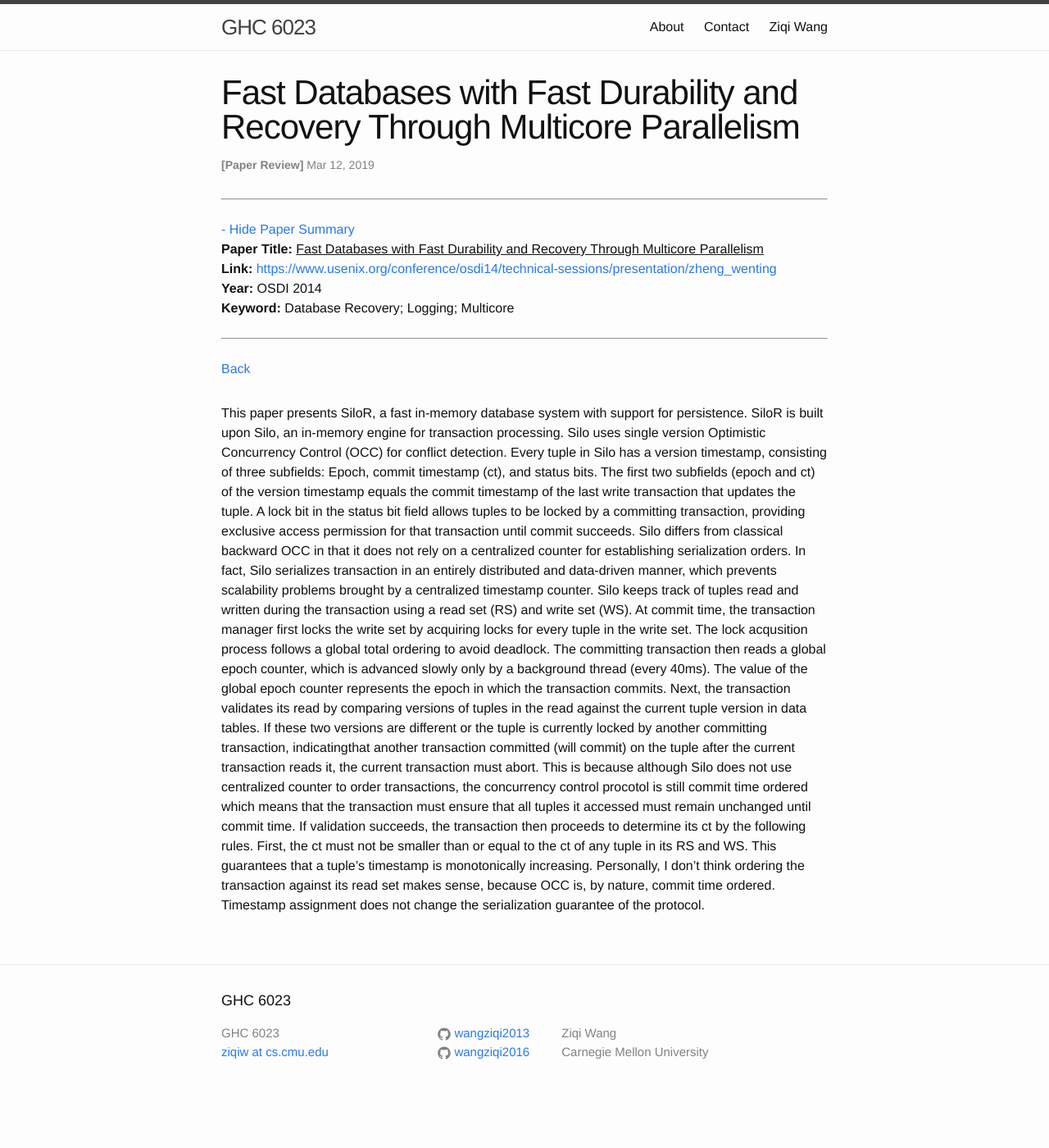
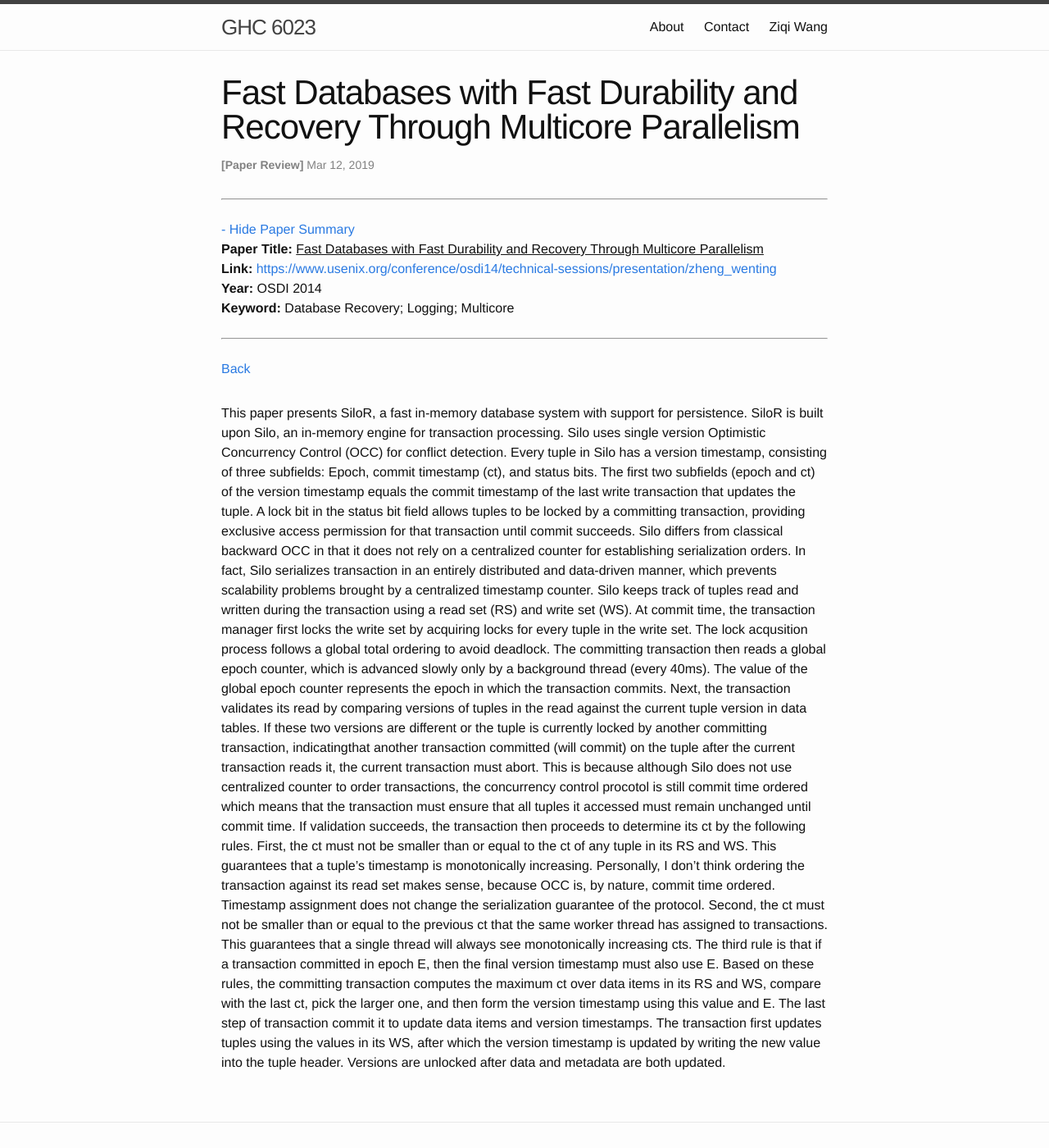
Before and after one commit to wangziqi2013/wangziqi2013.github.io, a Jekyll site: the page built from _posts/2019-03-11-silor.markdown, in a window 1280 px wide and 1400 px high. Shown: the whole window at 82% size. Built offline with Jekyll 4.4.1, drawn with Linux system fonts in a browser that asks for light colours.

Commit message:
Finish Silo commit

```diff
--- a/_posts/2019-03-11-silor.markdown
+++ b/_posts/2019-03-11-silor.markdown
@@ -34,4 +34,11 @@ means that the transaction must ensure that all tuples it accessed must remain u
 succeeds, the transaction then proceeds to determine its ct by the following rules. First, the ct must not be smaller than
 or equal to the ct of any tuple in its RS and WS. This guarantees that a tuple's timestamp is monotonically increasing.
 Personally, I don't think ordering the transaction against its read set makes sense, because OCC is, by nature, commit
-time ordered. Timestamp assignment does not change the serialization guarantee of the protocol.
+time ordered. Timestamp assignment does not change the serialization guarantee of the protocol. Second, the ct must not
+be smaller than or equal to the previous ct that the same worker thread has assigned to transactions. This guarantees
+that a single thread will always see monotonically increasing cts. The third rule is that if a transaction committed
+in epoch E, then the final version timestamp must also use E. Based on these rules, the committing transaction computes the
+maximum ct over data items in its RS and WS, compare with the last ct, pick the larger one, and then form the version
+timestamp using this value and E. The last step of transaction commit it to update data items and version timestamps.
+The transaction first updates tuples using the values in its WS, after which the version timestamp is updated by writing
+the new value into the tuple header. Versions are unlocked after data and metadata are both updated.
```
